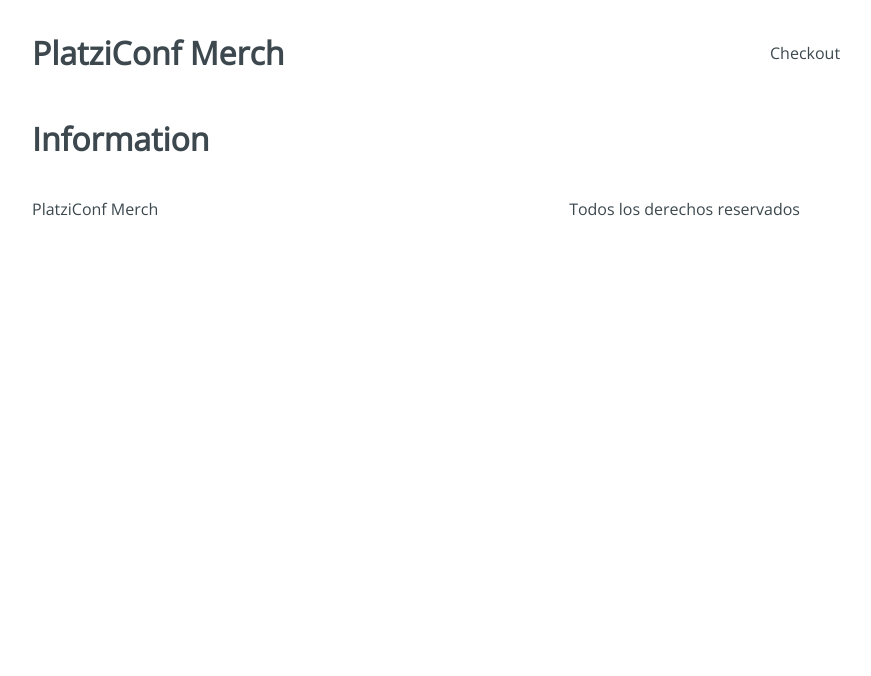
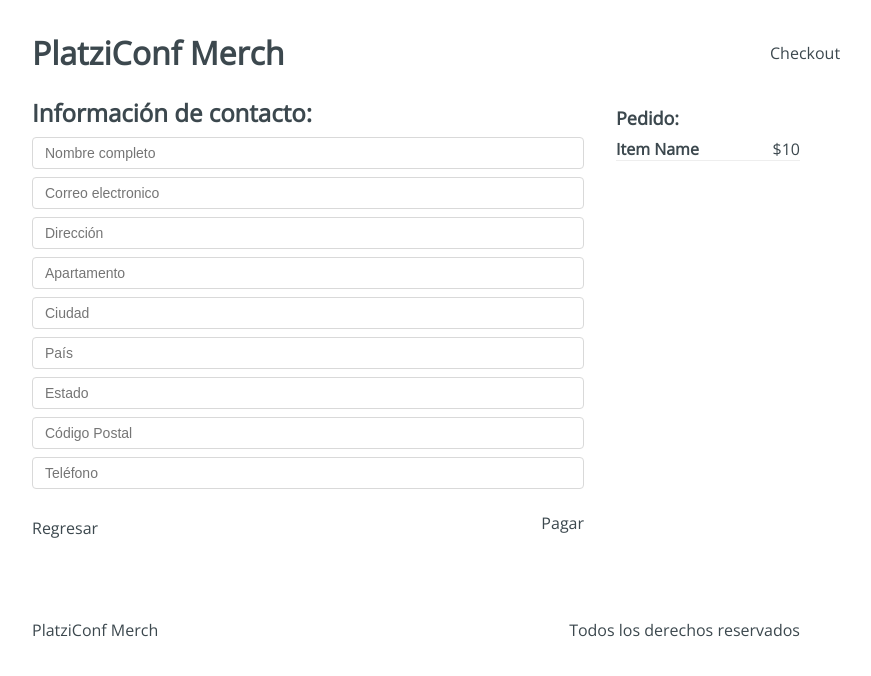
Before and after one commit to abulnes16/platzi-conf-merch, a React app: page /checkout/info in a window 1280 px wide. Shown: the top 676 px of the page, without its empty margins (224-1095 px from the left). Built offline with nearby package versions, Linux system fonts and the light colour scheme.

Commit message:
Layout Information Page

```diff
--- a/src/pages/Information.jsx
+++ b/src/pages/Information.jsx
@@ -1,8 +1,40 @@
 import React from 'react';
 import '../styles/components/Information.css';
 
-const Information = () => {
-  return <h1>Information</h1>;
-};
+const Information = () => (
+  <div className="information">
+    <div className="information-content">
+      <div className="information-head">
+        <h2>Información de contacto: </h2>
+      </div>
+      <div className="information-form">
+        <form>
+          <input type="text" placeholder="Nombre completo" name="name" />
+          <input type="email" placeholder="Correo electronico" name="email" />
+          <input type="text" placeholder="Dirección" name="address" />
+          <input type="text" placeholder="Apartamento" name="apto" />
+          <input type="text" placeholder="Ciudad" name="city" />
+          <input type="text" placeholder="País" name="country" />
+          <input type="text" placeholder="Estado" name="state" />
+          <input type="text" placeholder="Código Postal" name="cp" />
+          <input type="text" placeholder="Teléfono" name="phone" />
+        </form>
+      </div>
+      <div className="information-buttons">
+        <div className="information-back">Regresar</div>
+        <div className="information-next">Pagar</div>
+      </div>
+    </div>
+    <div className="information-sidebar">
+      <h3>Pedido:</h3>
+      <div className="information-item">
+        <div className="information-element">
+          <h4>Item Name</h4>
+          <span>$10</span>
+        </div>
+      </div>
+    </div>
+  </div>
+);
 
 export default Information;
```
